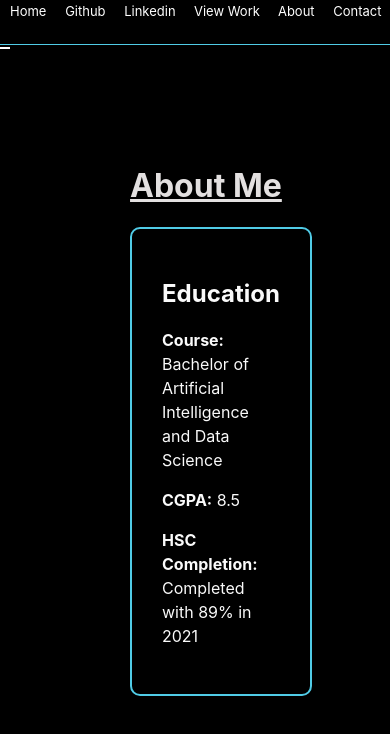
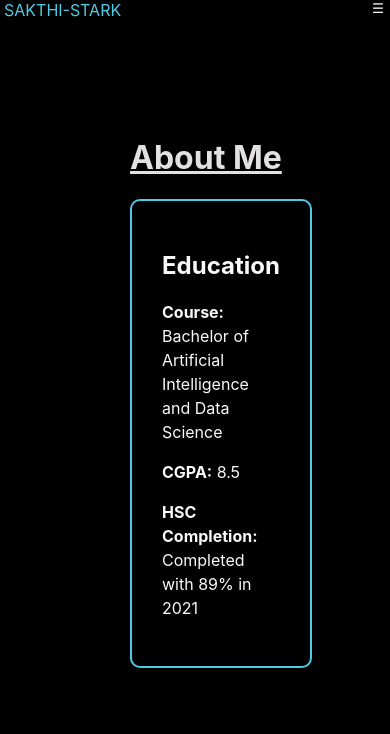
Before and after one commit to SAKTHI-STARK/Portfolio, a React (Create React App) app: page /About.js in a window 390 px wide. Shown: the top 734 px of the page. Built offline with nearby package versions, Linux system fonts and the light colour scheme.

Commit message:
adding responsiveness

```diff
--- a/src/components/Nav_bar.css
+++ b/src/components/Nav_bar.css
@@ -8,6 +8,10 @@
     padding-bottom: 4px;
     border-bottom: #50cbe6 1px solid;
   }
+  .menu-toggle {
+    display: none; /* Hide the hamburger menu by default */
+
+}
 
   .navbar li a{
     position: relative;
@@ -36,31 +40,42 @@
     transform: scaleX(1);
   }
   #name {
+    margin-top: 0px;
     position: absolute;
     margin-left: 4px;
     display: block;
     color: #50cbe6;
     border-radius: 5px;
   }
-  /* Media query for mobile devices */
-  @media screen and (max-width: 608px) {
+   @media (max-width: 708px) {
     .navbar ul {
-        flex-direction: row; /* Stack the items vertically */
-        align-items: right; /* Center items horizontally */
+      display: none;
+      flex-direction: column;
+      margin-right: 5px;
+      background-color:transparent;
+      border: none;
+      align-items: end;
     }
-    .navbar  li a {
-        margin-left: 0; /* Remove left margin */
-        margin-right: 0; /* Remove right margin */
-        padding: 10px; /* Add padding for better touch targets */
-        width: 100%; /* Make links full width */
-        text-align: center; /* Center text */
-        font-size: small;
-    }
-    #name {
-        display: none;
-        position: absolute; /* Change to relative for better placement */
-        margin-left: 0; /* Reset margin for mobile */
-        text-align: left; /* Center name */
 
-    }
+  /* Show the menu when toggled */
+   .navbar ul.open {
+      display: flex;
   }
+
+  /* Show the hamburger menu */
+   .menu-toggle {
+    background: transparent;
+    color: #ffffff;
+    border: none;
+    cursor: pointer;
+    display: block;
+    margin-left: auto;
+    margin-right: 0px;
+
+  }
+
+  /* Add styles for list items in mobile view */
+  .navbar li {
+      margin: 10px 0;
+  }
+}
--- a/src/components/Nav_bar.js
+++ b/src/components/Nav_bar.js
@@ -5,13 +5,24 @@ import Header from './Header';
 import About from './About';
 import Contact from './Contact';
 import Viewwork from './View_work';
+import React, { useState } from 'react';
+
 
 const NavBar = () => {
+  const [isOpen, setIsOpen] = useState(false); // State to manage menu visibility
+    const toggleMenu = () => {
+        setIsOpen(!isOpen)
+        console.log(isOpen) // Toggle the menu open/close state
+    };
+
   return (
     <div>
       <nav className="navbar">
         <li id='name'>SAKTHI-STARK</li>
-        <ul>
+        <button className="menu-toggle" onClick={toggleMenu}>
+                &#9776; {/* Hamburger icon */}
+            </button>
+        <ul className={isOpen ? 'open' : ''}>
           <li><Link to="/">Home</Link></li>
           <li><Link to="https://github.com/SAKTHI-STARK" >Github</Link></li>
           <li><Link to="https://www.linkedin.com/in/sakthivel-m-441522280?utm_source=share&utm_campaign=share_via&utm_content=profile&utm_medium=android_app">Linkedin</Link></li>
--- a/src/components/View_work.css
+++ b/src/components/View_work.css
@@ -2,7 +2,7 @@
 .container_v {
     position:relative;
     display: flex;
-    margin-left: 7rem;
+    justify-content: center;
 }
 
 .header {
@@ -13,12 +13,10 @@
 }
 
 .section {
-    margin-top: 20px;
     border: 2px solid #50cbe6 ;
     border-radius: 10px;
     padding: 30px;
     margin-left: 30px;
-
 
 }
 
@@ -31,3 +29,12 @@
     line-height: 1.5;
     color: #fafafa;
 }
+@media (max-width: 708px){
+    .container_v {
+        display: block;
+}
+.section {
+    border: 2px solid #50cbe6 ;
+    width: min-content;
+}
+}
```
Also changed, not shown: src/components/Contact.css (line endings or trailing spaces).
